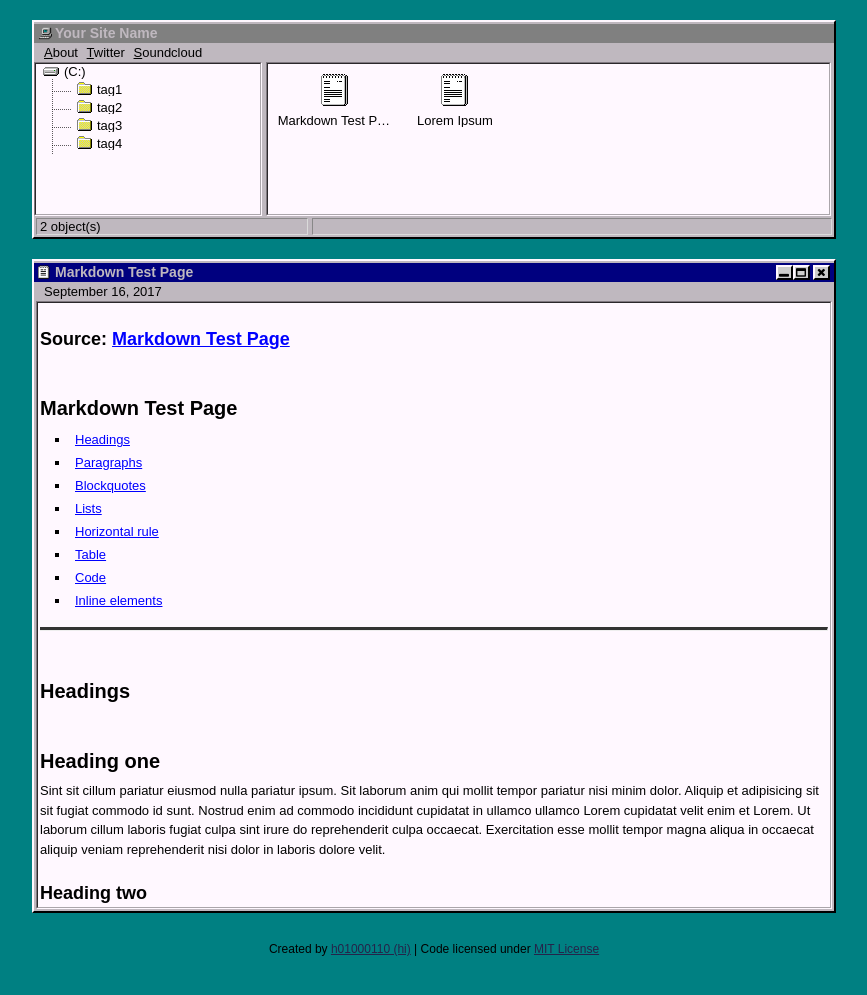
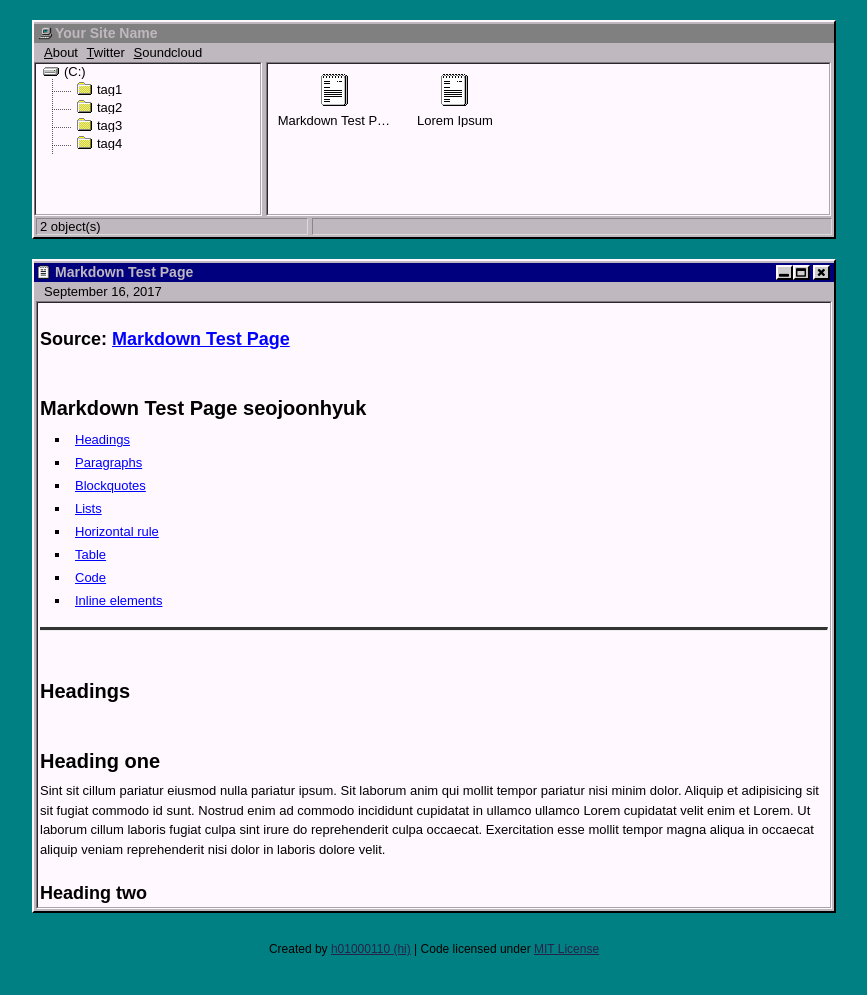
Before and after one commit to h01000110/windows-95, a Jekyll site: the page built from _posts/2017-09-16-markdown-test-page.md, in a window 1280 px wide. Shown: the top 995 px of the page, without its empty margins (206-1073 px from the left). Built offline with Jekyll 4.4.1, drawn with Linux system fonts in a browser that asks for light colours.

Commit message:
modify 2017-09-16-markdown-test-page.md

```diff
--- a/_posts/2017-09-16-markdown-test-page.md
+++ b/_posts/2017-09-16-markdown-test-page.md
@@ -6,7 +6,7 @@
 
 ## Source: [Markdown Test Page](https://github.com/fullpipe/markdown-test-page)
 
-# <a name="top"></a>Markdown Test Page
+# <a name="top"></a>Markdown Test Page seojoonhyuk
 
 * [Headings](#Headings)
 * [Paragraphs](#Paragraphs)
```
